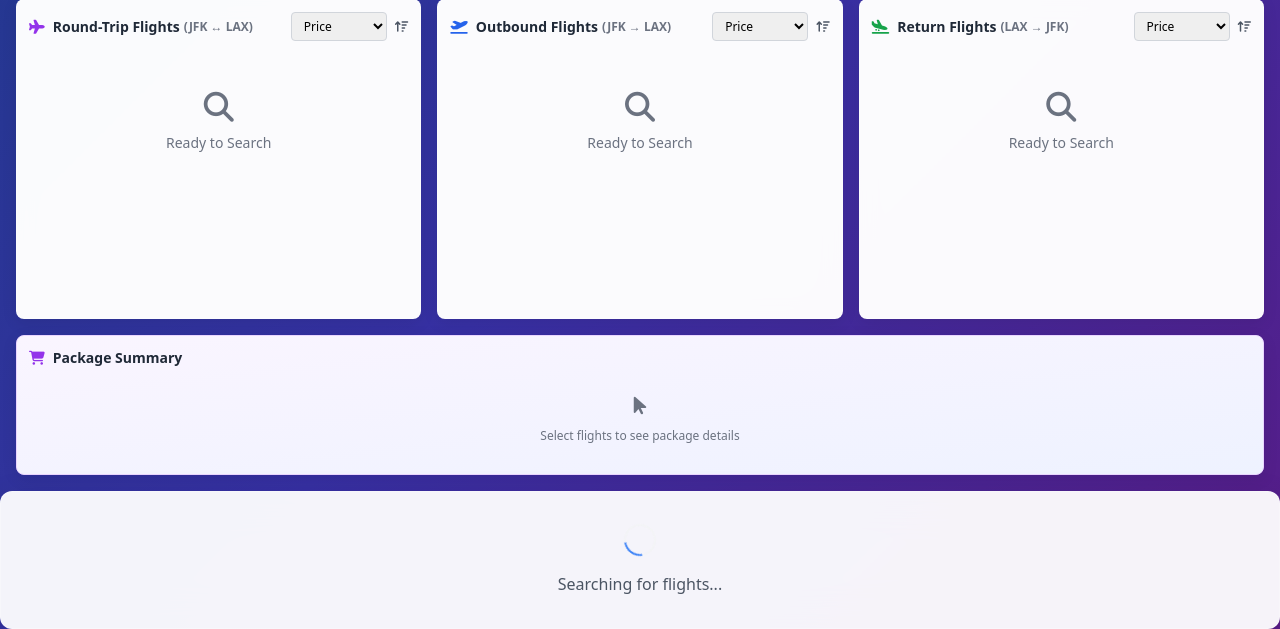
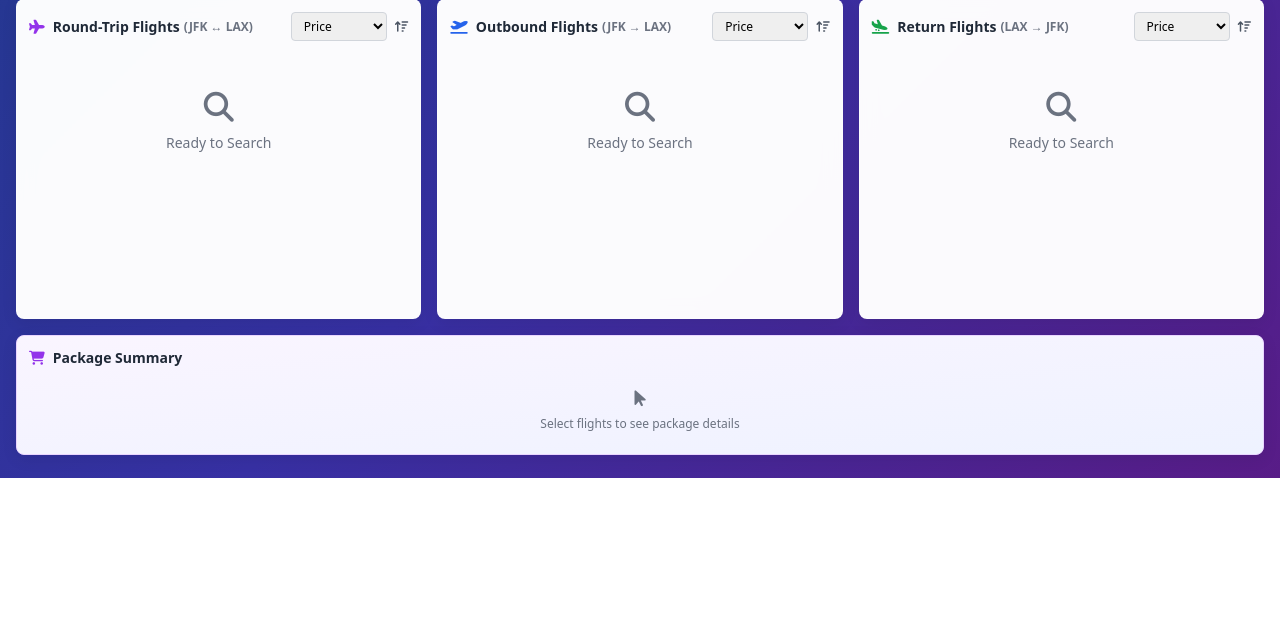
Before and after one commit to amol124r/flight-search-app, a FastAPI app: page / in a window 1280 px wide. Shown: the part 322-951 px from the top of the page. After the commit the page ends 800 px from the top, so only its background shows below. Run offline with FastAPI, Linux system fonts and the light colour scheme; some libraries are stand-ins or nearby versions.

Commit message:
Fix Package Summary scrolling and remove loading spinner
- Removed the 'Searching for flights...' loading spinner section
- Fixed Package Summary height from 140px to 120px to prevent scrolling
- Reduced content height from 100px to 80px for both Round-Trip and One-Way summaries
- Removed overflow-y-auto to eliminate scrollbars
- Reduced spacing and padding for better fit within fixed height
- Improved 'No Selection State' layout with smaller padding and icon

```diff
--- a/frontend/templates/index.html
+++ b/frontend/templates/index.html
@@ -450,20 +450,20 @@
         </div>
 
         <!-- Package Summary - Fixed at Bottom -->
-        <div class="compact-card rounded-lg p-3 bg-gradient-to-br from-purple-50 to-indigo-50 border border-purple-200 h-[140px]">
+        <div class="compact-card rounded-lg p-3 bg-gradient-to-br from-purple-50 to-indigo-50 border border-purple-200 h-[120px]">
                 <h3 class="text-sm font-bold text-gray-800 mb-2 flex items-center">
                     <i class="fas fa-shopping-cart mr-2 text-purple-600"></i>
                     Package Summary
                 </h3>
 
                 <!-- No Selection State -->
-                <div x-show="!selectedRoundTripFlight && (!selectedOutboundOneWayFlight || !selectedReturnOneWayFlight)" class="text-center py-4 text-gray-500">
-                    <i class="fas fa-mouse-pointer text-xl mb-2"></i>
+                <div x-show="!selectedRoundTripFlight && (!selectedOutboundOneWayFlight || !selectedReturnOneWayFlight)" class="text-center py-2 text-gray-500">
+                    <i class="fas fa-mouse-pointer text-lg mb-1"></i>
                     <p class="text-xs">Select flights to see package details</p>
                 </div>
 
                 <!-- Round-Trip Package Summary -->
-                <div x-show="selectedRoundTripFlight && searchForm.return_date" class="space-y-2 h-[100px] overflow-y-auto">
+                <div x-show="selectedRoundTripFlight && searchForm.return_date" class="space-y-1 h-[80px]">
                     <!-- Selected Round-Trip Flight -->
                     <div class="bg-white rounded-lg p-2 border border-purple-200 cursor-pointer hover:border-purple-400 transition-colors"
                          @click="showFlightDetailsModal(selectedRoundTripFlight)">
@@ -520,7 +520,7 @@
                 </div>
 
                 <!-- One-Way Package Summary -->
-                <div x-show="selectedOutboundOneWayFlight && selectedReturnOneWayFlight && !selectedRoundTripFlight" class="space-y-2 h-[100px] overflow-y-auto">
+                <div x-show="selectedOutboundOneWayFlight && selectedReturnOneWayFlight && !selectedRoundTripFlight" class="space-y-1 h-[80px]">
                     <!-- Selected Outbound Flight -->
                     <div class="bg-white rounded-lg p-2 border border-blue-200 cursor-pointer hover:border-blue-400 transition-colors"
                          @click="showFlightDetailsModal(selectedOutboundOneWayFlight)">
@@ -602,11 +602,6 @@
             </div>
         </div>
 
-        <!-- Loading State -->
-        <div x-show="isLoading" class="glass-card rounded-xl p-8 text-center">
-            <div class="loading-spinner mx-auto mb-4 w-8 h-8"></div>
-            <p class="text-gray-600">Searching for flights...</p>
-        </div>
 
         <!-- Price History Modal -->
         <div x-show="showPriceHistory === true" x-transition class="fixed inset-0 bg-black bg-opacity-50 flex items-center justify-center z-50" x-cloak>
```
